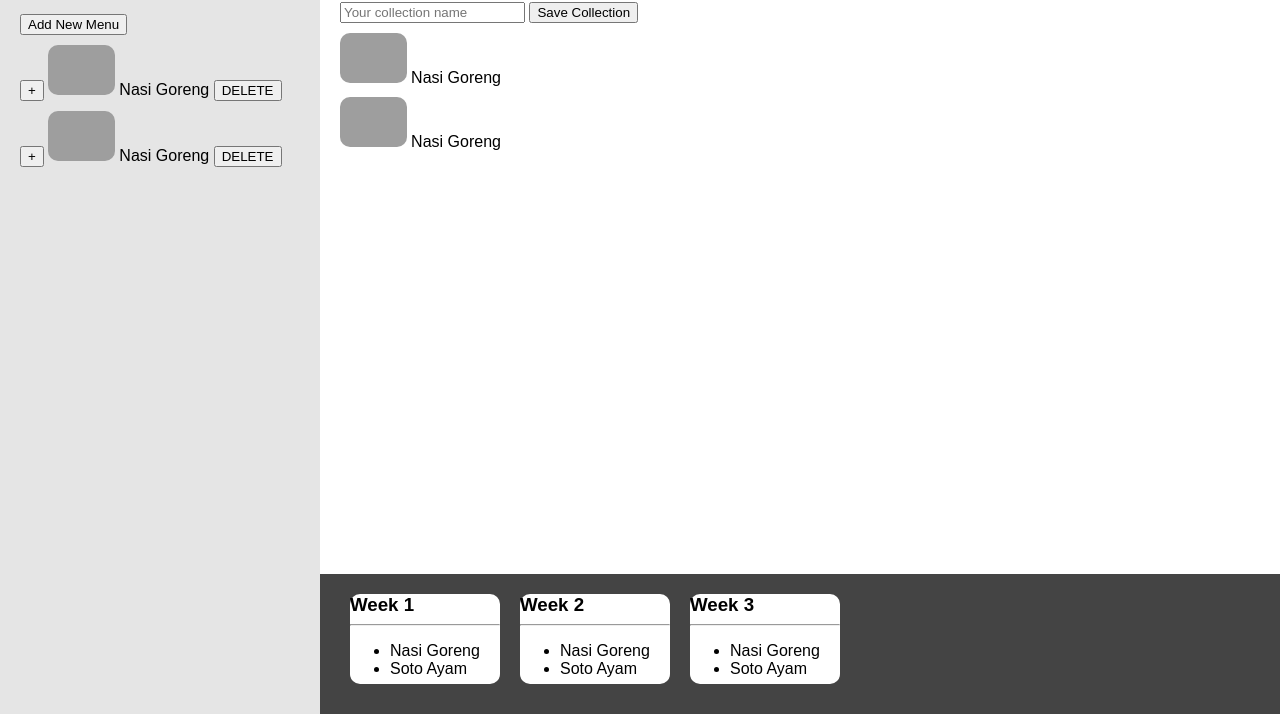
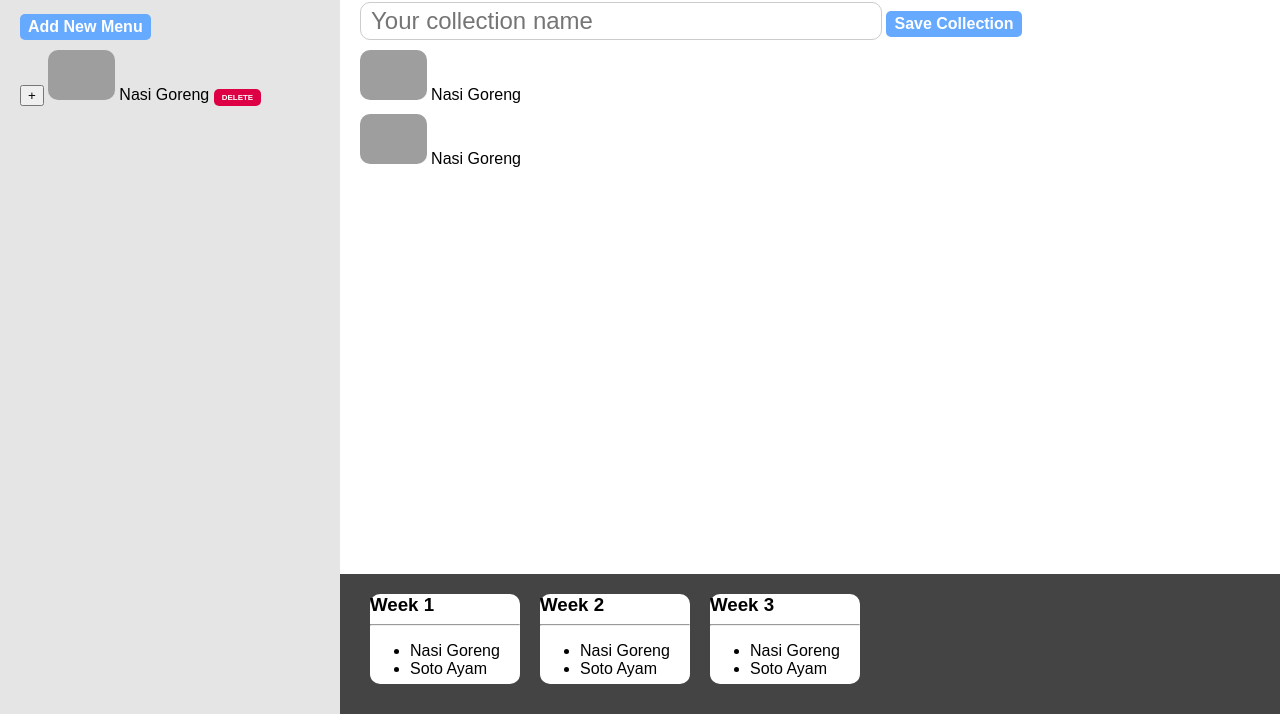
Before and after one commit to foodbyte/foodbyte, a plain HTML site: page index.html in a window 1280 px wide. Shown: the part 86-800 px from the top of the page. Drawn offline with Linux system fonts and the light colour scheme; grey boxes are pictures that could not be loaded.

Commit message:
Improve styling with more classes

```diff
--- a/index.css
+++ b/index.css
@@ -11,7 +11,7 @@ body {
 
 .container-left {
   background: #e5e5e5;
-  width: 280px;
+  width: 300px;
   padding: 20px;
 }
 
@@ -54,3 +54,33 @@ body {
 .collection-item h3 {
   margin: 0;
 }
+
+.button {
+  border-radius: 5px;
+  font-size: 1em;
+  border: 0;
+  padding: 4px 8px;
+  color: #fff;
+  font-weight: bold;
+  cursor: pointer;
+}
+
+.button-blue {
+  background: #66aaff;
+}
+
+.button-red {
+  background: #dd0044;
+}
+
+.button-delete-menu-item {
+  font-size: 0.5em;
+}
+
+.input-text {
+  font-size: 1.5em;
+  padding: 4px 10px;
+  border: 1px solid #cccccc;
+  border-radius: 10px;
+  min-width: 500px;
+}
--- a/index.html
+++ b/index.html
@@ -12,28 +12,14 @@
     <main class="container">
       <div class="container-left">
         <h1>Foodbyte Menu</h1>
-        <button>Add New Menu</button>
-        <section>
-          <div class="menu-item">
-            <button>+</button>
-            <img
-              class="menu-image"
-              src="https://www.bbcgoodfood.com/sites/default/files/styles/recipe/public/recipe/recipe-image/2016/05/nasi-goreng.jpg"
-              alt="Nasi Goreng"
-            />
-            <span>Nasi Goreng</span>
-            <button>DELETE</button>
-          </div>
-          <div class="menu-item">
-            <button>+</button>
-            <img
-              class="menu-image"
-              src="https://www.bbcgoodfood.com/sites/default/files/styles/recipe/public/recipe/recipe-image/2016/05/nasi-goreng.jpg"
-              alt="Nasi Goreng"
-            />
-            <span>Nasi Goreng</span>
-            <button>DELETE</button>
-          </div>
+        <input
+          class="button button-blue button-add-menu"
+          type="button"
+          onclick="App.openAddNewMenu()"
+          value="Add New Menu"
+        />
+        <section id="menu-list" class="menu-list">
+          <!-- MENU LIST -->
         </section>
       </div>
 
@@ -42,11 +28,15 @@
           <form class="collection-title">
             <h2>Collection Name</h2>
             <input
-              class="input-collection-name"
+              class="input-text input-collection-name"
               type="text"
               placeholder="Your collection name"
             />
-            <input type="submit" value="Save Collection" />
+            <input
+              class="button button-blue button-save-collection"
+              type="submit"
+              value="Save Collection"
+            />
           </form>
           <section class="menu-list">
             <div class="menu-item">
--- a/index.js
+++ b/index.js
@@ -1 +1,63 @@
-console.log('Foodbyte')
+const App = {
+  menuList: {
+    data: [
+      {
+        id: 1,
+        name: 'Nasi Goreng',
+        imageURL:
+          'https://www.bbcgoodfood.com/sites/default/files/styles/recipe/public/recipe/recipe-image/2016/05/nasi-goreng.jpg'
+      }
+    ]
+  },
+  chosenCollection: {
+    name: 'Week 1 Favorites',
+    data: [
+      {
+        id: 1,
+        name: 'Nasi Goreng',
+        imageURL:
+          'https://www.bbcgoodfood.com/sites/default/files/styles/recipe/public/recipe/recipe-image/2016/05/nasi-goreng.jpg'
+      }
+    ]
+  },
+
+  displayMenu: () => {
+    const $menuList = document.getElementById('menu-list')
+    $menuList.innerHTML = ''
+
+    App.menuList.data.forEach(menuItem => {
+      const div = document.createElement('div')
+      div.setAttribute('class', 'menu-item')
+      div.innerHTML = `
+      <div class="menu-item">
+        <button>+</button>
+        <img
+          class="menu-image"
+          src="${menuItem.imageURL}"
+          alt="${menuItem.name}"
+        />
+        <span>${menuItem.name}</span>
+        <button class="button button-red button-delete-menu-item">DELETE</button>
+      </div>
+      `
+      $menuList.append(div)
+    })
+  },
+
+  openAddNewMenu: () => {
+    const newMenuName = prompt('Food name?')
+    const newMenuImageURL = prompt('Food image URL?')
+
+    if (newMenuName && newMenuImageURL) {
+      const newMenuItem = {
+        name: newMenuName,
+        imageURL: newMenuImageURL
+      }
+      const newMenuListData = App.menuList.data.concat(newMenuItem)
+      App.menuList.data = newMenuListData
+      App.displayMenu()
+    }
+  }
+}
+
+App.displayMenu()
```
Also changed, not shown: assets/icon.png (added).
